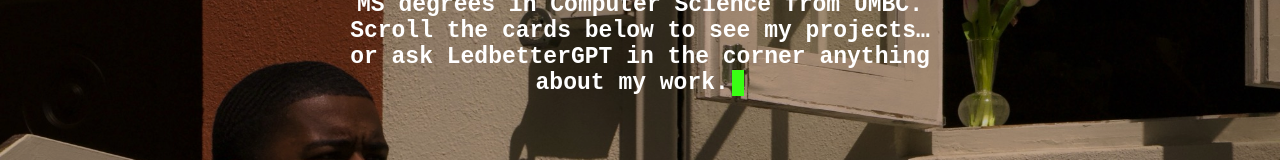
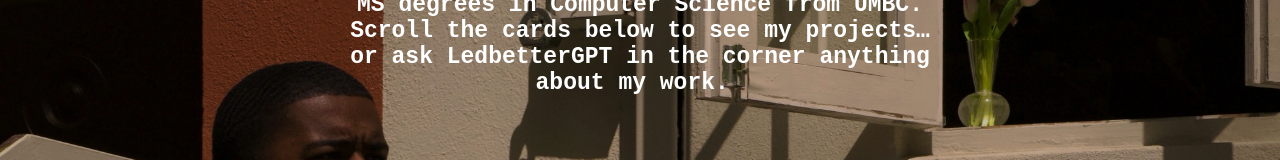
Before and after one commit to dledbetter123/ledbetter-website, a React (Create React App) app in the folder frontend/: page / in a window 1280 px wide. Shown: the part 421-581 px from the top of the page. Built offline with nearby package versions, Linux system fonts and the light colour scheme; no server answers.

Commit message:
intro: slow the intro paragraph reveal ~30% (733ms -> 953ms)

```diff
--- a/frontend/src/components/IntroPage/IntroPage.js
+++ b/frontend/src/components/IntroPage/IntroPage.js
@@ -67,14 +67,14 @@ const IntroPage = () => {
 
   // Type out the paragraph once the heading is done and the text has loaded. Also
   // time-based: show however many characters SHOULD be visible for the elapsed time,
-  // so the ~0.73s duration holds whether the device renders 1 char/frame (desktop) or
+  // so the ~0.95s duration holds whether the device renders 1 char/frame (desktop) or
   // several chars/frame (a slower phone) — no more "slower on mobile".
   useEffect(() => {
     if (!welcomeDone || introParagraph === null) return;
     setParagraphCursorVisible(true);
     setParagraphText('');
     const len = introParagraph.length;
-    const duration = 733; // ms, total (~2x faster than the old 1.5s)
+    const duration = 953; // ms, total (~30% slower than the prior 733ms)
     let raf;
     let start = null;
     const tick = (now) => {
```
